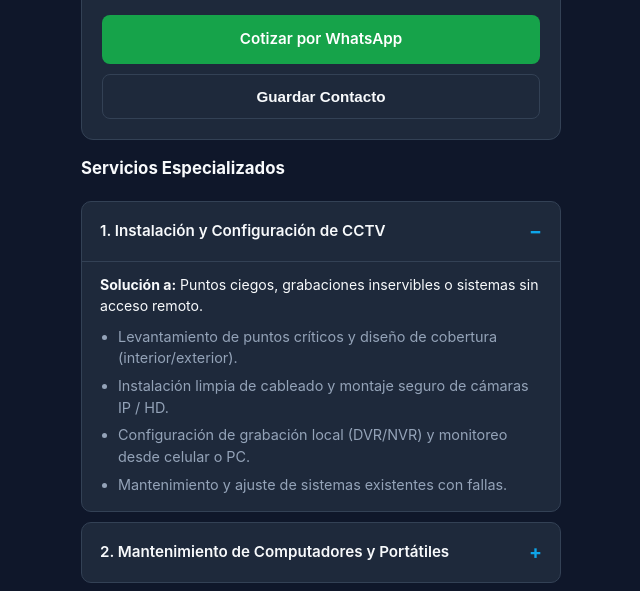
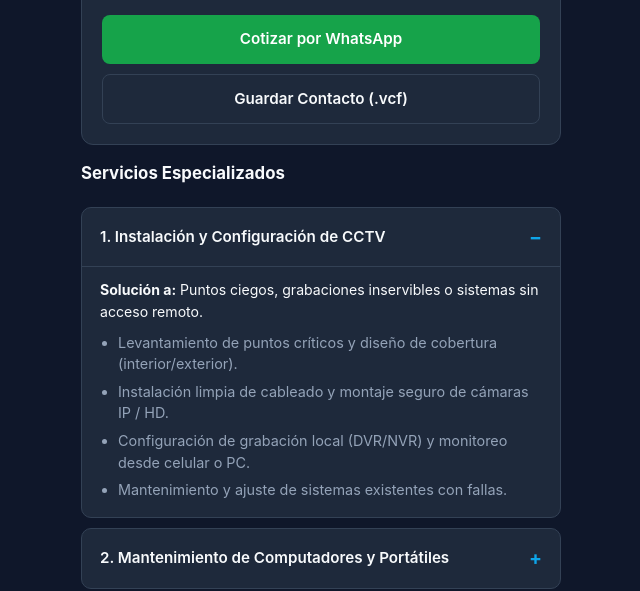
Before and after one commit to jupaezur/microsite-support-it, a plain HTML site: page index.html in a window 1280 px wide. Shown: the part 165-756 px from the top of the page, without its empty margins (319-959 px from the left). Drawn offline with Linux system fonts and the light colour scheme.

Commit message:
Add contact saving button to index.html
Updated the contact button to link to a .vcf file for saving contact information.

```diff
--- a/index.html
+++ b/index.html
@@ -21,9 +21,9 @@
            target="_blank"
            class="btn btn-primary">
           Cotizar por WhatsApp
-        </a>
-        <button id="btn-vcard" class="btn btn-secondary">
-          Guardar Contacto
+        <a id="btn-vcard" href="#" class="btn btn-secondary">
+          Guardar Contacto (.vcf)
+          </a>
         </button>
       </div>
     </header>
```
